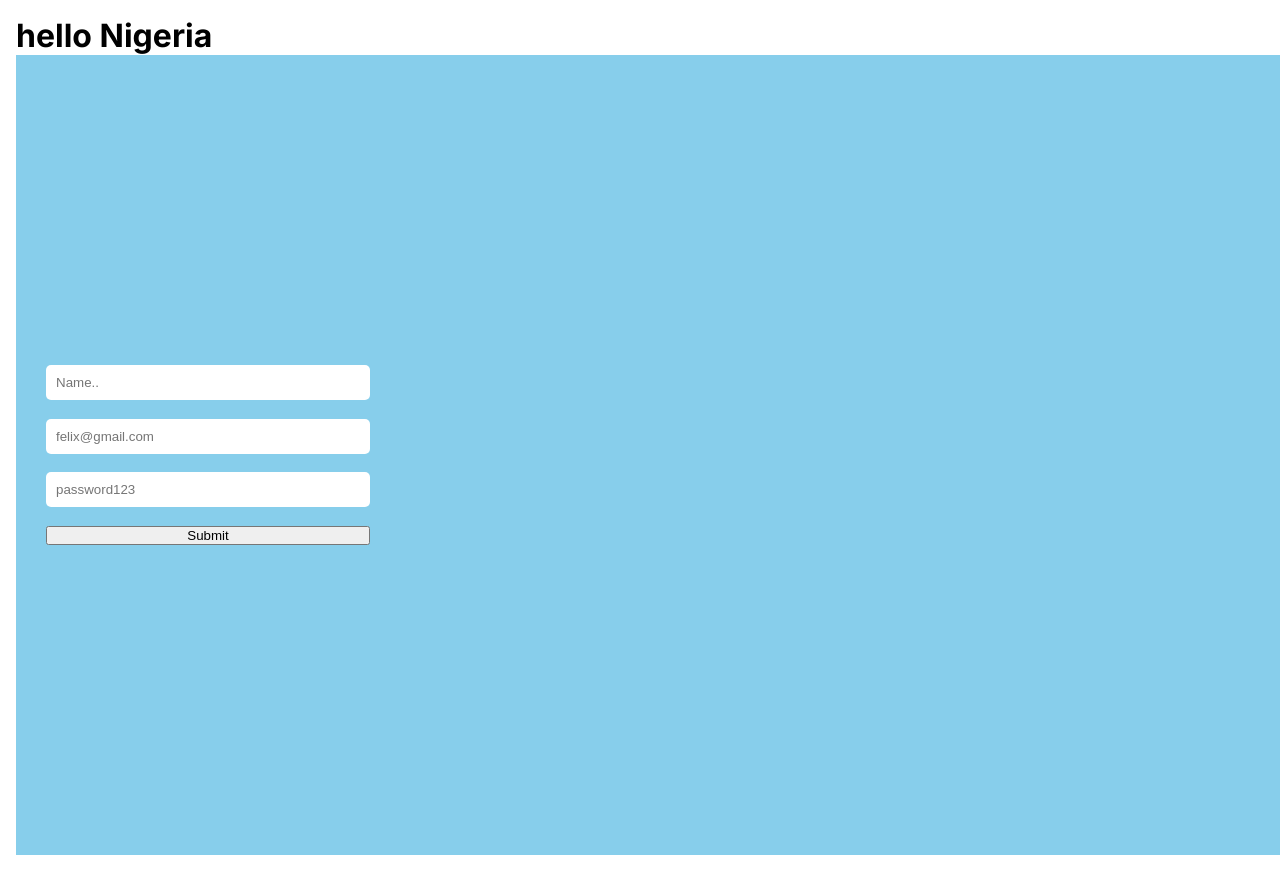
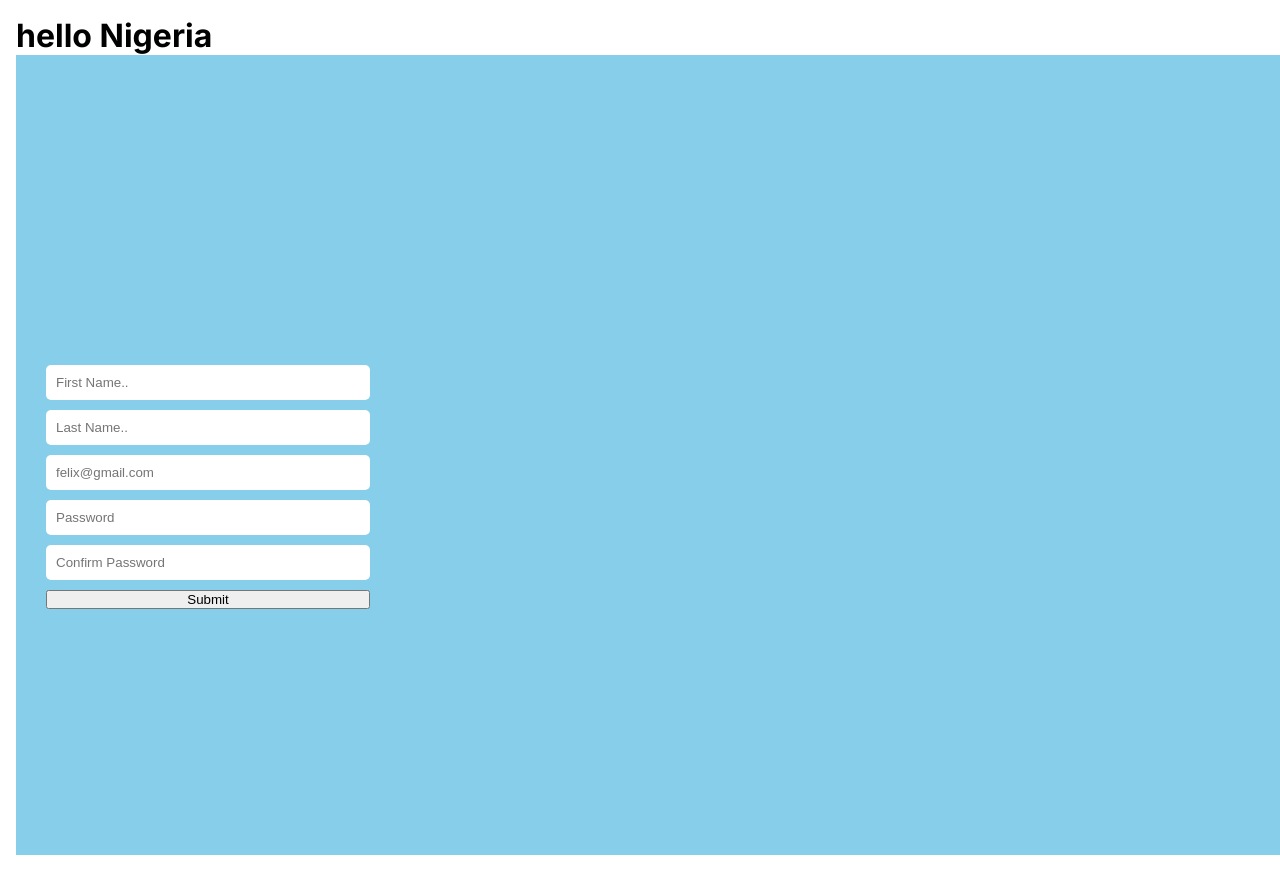
Before and after one commit to Preciousnnebuogor/Form-validation, a Next.js app: page / in a window 1280 px wide. Built offline with nearby package versions, Linux system fonts and the light colour scheme.

Commit message:
added react-hook-form

```diff
--- a/app/components/product/ProductCard.tsx
+++ b/app/components/product/ProductCard.tsx
@@ -2,26 +2,36 @@
 import * as yup from "yup";
 import style from "./ProductCard.module.scss";
 import { userSchema } from "@/app/validation/Uservalid";
+import { useForm } from "react-hook-form";
+import { yupResolver } from "@hookform/resolvers/yup";
+
 
 export default function ProductCard() {
-  const createUser = async (event: any) => {
-    event.preventDefault();
-    let formData = {
-      name: event.target[0].value,
-      email: event.target[1].value,
-      password: event.target[2].value,
-    };
-    const isValid = await userSchema.isValid(formData);
-    console.log("any random name", isValid);
-  };
+ const {register, handleSubmit,formState:{ errors }, reset } = useForm({
+  resolver: yupResolver(userSchema),
+ });
+  const onSubmitHandler = (data: any) => {
+    console.log({ data });
+    reset();
+  }
+
+
+
   return (
     <div className={style.App}>
-      <form onSubmit={createUser} className={style.form}>
-        <input type="text" placeholder="Name.." name="name" />
-        <input type="text" placeholder="felix@gmail.com" name="email" />
-        <input type="text" placeholder="password123" name="password" />
+      <form onSubmit={handleSubmit(onSubmitHandler)} className={style.form}>
+        <input type="text" required placeholder="First Name.." {...register('firstName')} />
+          <p>{errors.firstName?.message}</p>
+        <input type="text" required placeholder="Last Name.." {...register('lastName')}/>
+        <p>{errors.lastName?.message}</p>
+        <input type="text" required placeholder="felix@gmail.com" {...register('email')} />
+        <p>{errors.email?.message}</p>
+        <input type="text" required placeholder="Password" {...register('password')}/>
+        <p>{errors.password?.message}</p>
+        <input type="text" required placeholder="Confirm Password" {...register('confirmPassword')} />
+        <p>{errors.confirmPassword?.message}</p>
         <button type="submit">Submit</button>
       </form>
     </div>
   );
-}
+  };
--- a/app/validation/Uservalid.tsx
+++ b/app/validation/Uservalid.tsx
@@ -1,6 +1,8 @@
 import * as yup from "yup";
 export const userSchema = yup.object().shape({
-   name:yup.string().required(),
+   firstName:yup.string().required(""),
+   lastName:yup.string().required(),
    email: yup.string().email().required(),
    password: yup.string().min(4).max(10).required(),
+   confirmPassword: yup.string().oneOf([yup.ref("password"),])
 })
--- a/package.json
+++ b/package.json
@@ -9,6 +9,7 @@
     "lint": "next lint"
   },
   "dependencies": {
+    "@hookform/resolvers": "^3.3.4",
     "next": "14.0.4",
     "node-sass": "^9.0.0",
     "react": "^18",
```
Also changed, not shown: 1 other file (tests, documents, lock files or other folders).
